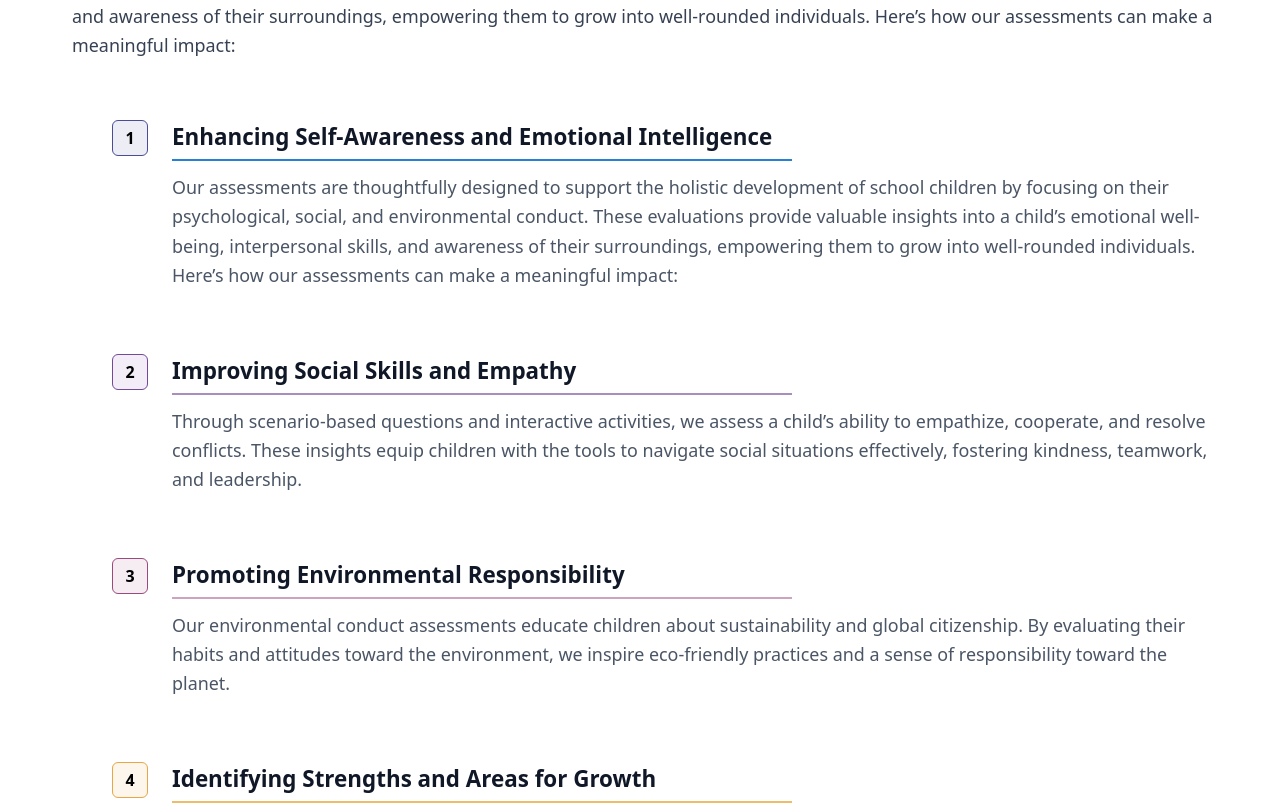
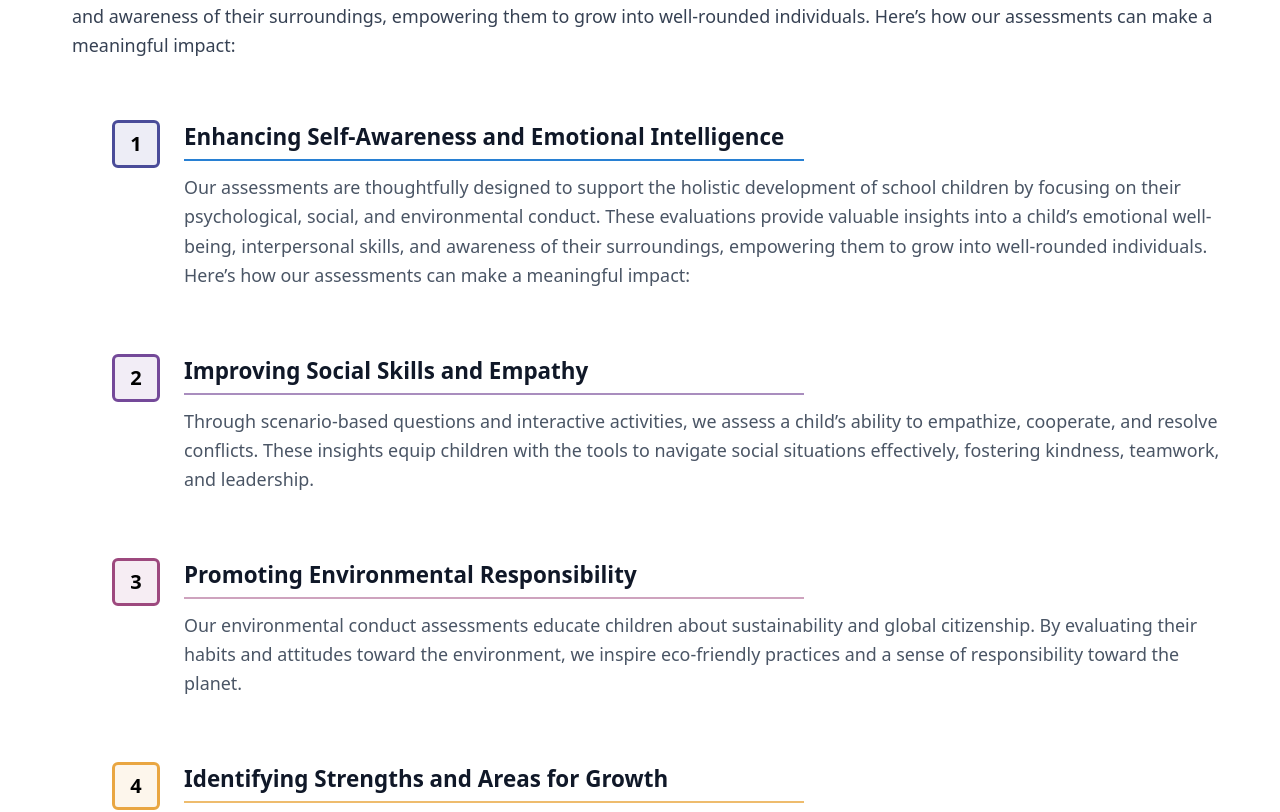
Before and after one commit to yashmevat/pfafigma, a Next.js app: page / in a window 1280 px wide. Shown: the part 2281-3093 px from the top of the page. Built offline with nearby package versions, Linux system fonts and the light colour scheme.

Commit message:
box size

```diff
--- a/src/app/components/CafAssessments.jsx
+++ b/src/app/components/CafAssessments.jsx
@@ -43,14 +43,14 @@ export default function CafAssessments() {
   ];
 
   const colors = [
-    "bg-[#ededf6] text-black border border-[#4a4c99]",
-    "bg-[#f2edf6] text-black border border-[#744999]",
-    "bg-[#f6edf3] text-black border border-[#9d497e]",
-    "bg-[#fdf6ec] text-black border border-[#e9a642]",
-    "bg-[#f1faf4] text-black border border-[#6bc88d]",
-    "bg-[#ebfbf9] text-black border border-[#30d3c1]",
-    "bg-[#ebf4fc] text-black border border-[#3690e5]",
-    "bg-[#ededf6] text-black border border-[#4a4c99]",
+    "bg-[#ededf6] text-black border-3 border-[#4a4c99]",
+    "bg-[#f2edf6] text-black border-3 border-[#744999]",
+    "bg-[#f6edf3] text-black border-3 border-[#9d497e]",
+    "bg-[#fdf6ec] text-black border-3 border-[#e9a642]",
+    "bg-[#f1faf4] text-black border-3 border-[#6bc88d]",
+    "bg-[#ebfbf9] text-black border-3 border-[#30d3c1]",
+    "bg-[#ebf4fc] text-black border-3 border-[#3690e5]",
+    "bg-[#ededf6] text-black border-3 border-[#4a4c99]",
   ];
 
   const linecolor = [
@@ -88,7 +88,7 @@ export default function CafAssessments() {
           >
             {/* Number Badge */}
             <div
-              className={`flex items-center justify-center w-7 h-7 sm:w-9 sm:h-9 rounded-md font-semibold ${colors[index]} mb-3 sm:mb-0 flex-shrink-0 mx-auto sm:mx-0`}
+              className={`flex items-center justify-center w-7 h-7 sm:w-9 sm:h-9 lg:h-12 lg:w-12 lg:text-xl rounded-md font-semibold ${colors[index]} mb-3 sm:mb-0 flex-shrink-0 mx-auto sm:mx-0`}
             >
               {item.id}
             </div>
```
